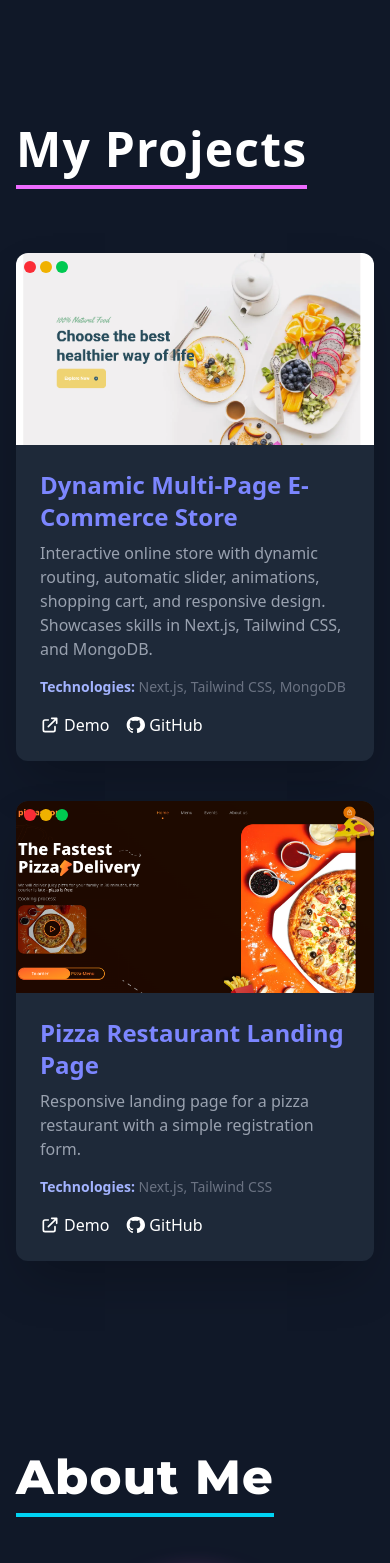
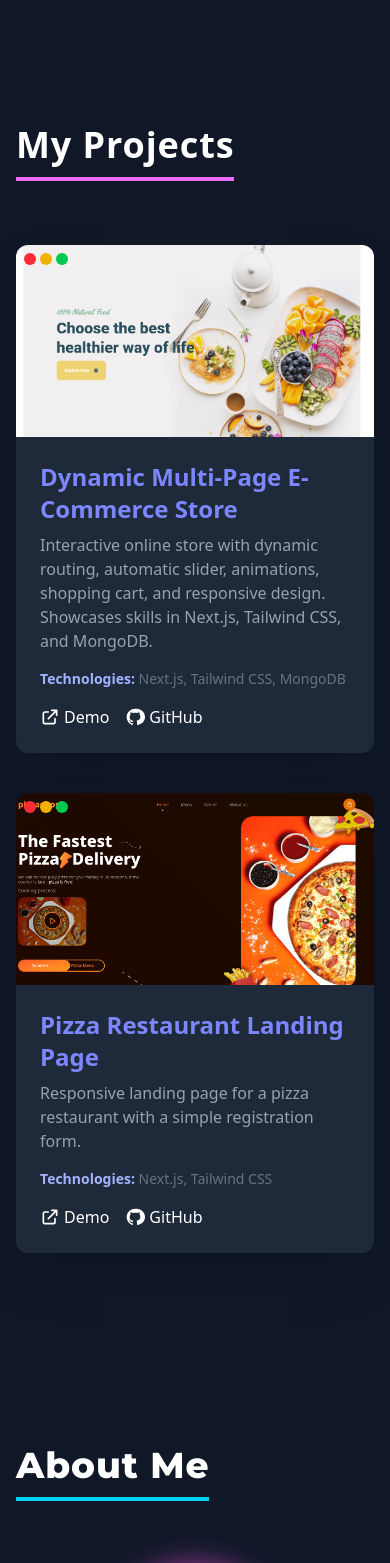
Before and after one commit to Sinonqw/MyPortfolio, a Next.js app: page / in a window 390 px wide. Shown: the part 880-2443 px from the top of the page. Built offline with nearby package versions, Linux system fonts and the light colour scheme.

Commit message:
debug mobile menu

```diff
--- a/app/components/Projects/index.tsx
+++ b/app/components/Projects/index.tsx
@@ -8,7 +8,7 @@ const Projects = () => {
     <AnimatedSection id="projects" className="bg-gray-900 font-sans">
       <div className="max-w-7xl mx-auto px-4 sm:px-6 lg:px-8">
         <h2
-          className="text-5xl font-extrabold text-center text-white mb-16 pb-3 inline-block mx-auto tracking-wide border-b-4 border-fuchsia-400"
+          className="text-4xl font-extrabold text-center text-white mb-16 pb-3 inline-block mx-auto tracking-wide border-b-4 border-fuchsia-400"
         >
           My Projects
         </h2>
--- a/app/components/sections/About.tsx
+++ b/app/components/sections/About.tsx
@@ -19,7 +19,7 @@ const About = () => {
     <AnimatedSectionAbout id="about" className="bg-gray-900 font-sans">
       <div className="max-w-7xl mx-auto px-4 sm:px-6 lg:px-8">
         <h2
-          className="text-5xl font-extrabold text-center text-white mb-16 pb-3 inline-block mx-auto tracking-wide
+          className="text-4xl font-extrabold text-center text-white mb-16 pb-3 inline-block mx-auto tracking-wide
                      border-b-4 border-cyan-400"
           style={{ fontFamily: "Montserrat, sans-serif" }}
         >
--- a/app/components/sections/Contact.tsx
+++ b/app/components/sections/Contact.tsx
@@ -38,7 +38,7 @@ const Contact = () => {
     <AnimatedSection id="contact" className="bg-gray-900 font-sans">
       <div className="max-w-xl mx-auto px-4 sm:px-6 lg:px-8">
         <h2
-          className="text-5xl font-extrabold text-center text-white mb-16 pb-3 inline-block mx-auto tracking-wide
+          className="text-4xl font-extrabold text-center text-white mb-16 pb-3 inline-block mx-auto tracking-wide
                      border-b-4 border-fuchsia-400"
           style={{ fontFamily: "Montserrat, sans-serif" }}
         >
--- a/app/components/sections/Header/MobileNav.tsx
+++ b/app/components/sections/Header/MobileNav.tsx
@@ -6,7 +6,16 @@ interface MobileNavProps {
   closeMenu: () => void;
 }
 
-const MobileNav = ({ isOpen, items, closeMenu }: MobileNavProps) => (
+const MobileNav = ({ isOpen, items, closeMenu }: MobileNavProps) => {
+  const handleClick = (href: string) => {
+    closeMenu();
+    setTimeout(() => {
+      const target = document.querySelector(href);
+      target?.scrollIntoView({ behavior: "smooth" });
+    }, 300); // под твой transition={{ duration: 0.3 }}
+  };
+
+  return (
     <AnimatePresence>
       {isOpen && (
         <motion.nav
@@ -18,19 +27,19 @@ const MobileNav = ({ isOpen, items, closeMenu }: MobileNavProps) => (
         >
           <div className="px-2 pt-2 pb-3 space-y-1 sm:px-3">
             {items.map((item) => (
-            <a
+              <button
                 key={item.name}
-              href={item.href}
-              onClick={closeMenu}
-              className="block px-3 py-2 rounded-md text-base font-medium text-white hover:bg-fuchsia-700 transition-colors"
+                onClick={() => handleClick(item.href)}
+                className="block w-full text-left px-3 py-2 rounded-md text-base font-medium text-white hover:bg-fuchsia-700 transition-colors"
               >
                 {item.name}
-            </a>
+              </button>
             ))}
           </div>
         </motion.nav>
       )}
     </AnimatePresence>
   );
+};
 
 export default MobileNav;
--- a/app/globals.css
+++ b/app/globals.css
@@ -4,8 +4,6 @@
   --background: #ffffff;
   --foreground: #171717;
 }
-
-
 
 body {
   background: var(--background);
@@ -16,4 +14,5 @@ body {
 html {
   scroll-behavior: smooth;
   overflow-x: hidden;
+  scroll-padding-top: 4rem;
 }
```
Lines whose indentation alone changed are shown as unchanged.
